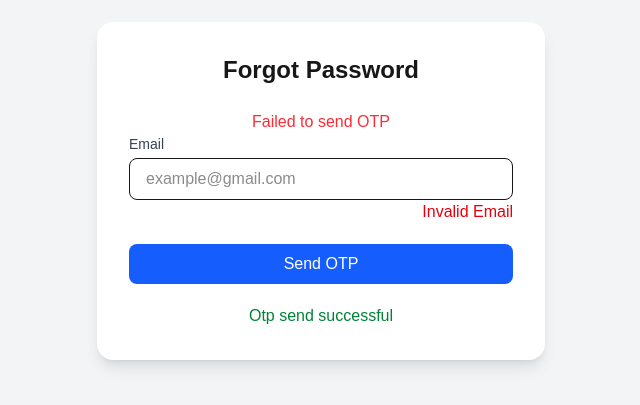
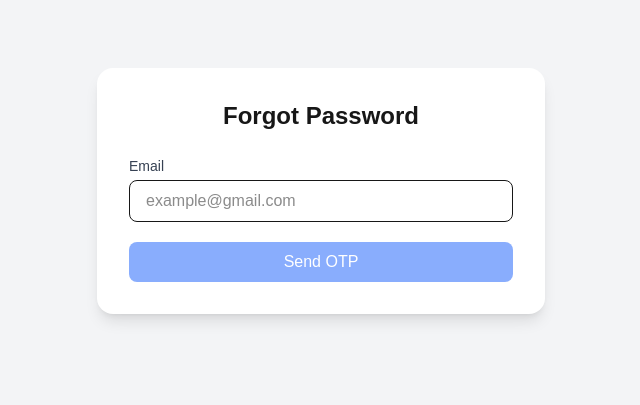
Before and after one commit to indranildigitalaptech/auth_templates, a Next.js app: page /forgot-password in a window 1280 px wide. Shown: the part 209-614 px from the top of the page, without its empty margins (319-959 px from the left). Built offline with nearby package versions, Linux system fonts and the light colour scheme.

Commit message:
update forgot password page

```diff
--- a/src/app/(auth)/forgot-password/_components/ForgotPassword.tsx
+++ b/src/app/(auth)/forgot-password/_components/ForgotPassword.tsx
@@ -1,14 +1,43 @@
 "use client";
 
-import React from "react";
+import { useForm } from "react-hook-form";
+import { yupResolver } from "@hookform/resolvers/yup";
+import * as yup from "yup";
+import { useState } from "react";
+
+const schema = yup.object().shape({
+  email: yup
+    .string()
+    .email("Invalid email format")
+    .required("Email is required"),
+});
 
 const ForgotPassword = () => {
+  const [isSubmited, setIsSubmited] = useState(false);
+
+  const {
+    register,
+    handleSubmit,
+    formState: { errors, isValid },
+  } = useForm({
+    resolver: yupResolver(schema),
+    mode: "onChange",
+  });
+
+  const onSubmit = (data: { email: string }) => {
+    console.log("Sending OTP to:", data.email);
+    setIsSubmited(true);
+  };
+
   return (
     <div className="min-h-screen flex items-center justify-center bg-gray-100 px-4">
       <div className="w-full max-w-md bg-white p-8 rounded-2xl shadow-lg">
         <h1 className="text-2xl font-bold text-center mb-6">Forgot Password</h1>
-        <p className="text-center text-red-500">Failed to send OTP</p>
-        <form className="space-y-5">
+
+        {/* Success message (placeholder) */}
+        {isSubmited && <p className="text-green-700 text-center">Otp sent successfully</p>}
+
+        <form className="space-y-5" onSubmit={handleSubmit(onSubmit)} noValidate>
           {/* Email Field */}
           <div>
             <label htmlFor="email" className="block text-sm font-medium text-gray-700 mb-1">
@@ -16,22 +45,25 @@ const ForgotPassword = () => {
             </label>
             <input
               type="email"
-              name="email"
+              {...register("email")}
               placeholder="example@gmail.com"
-              required
               className="w-full px-4 py-2 border rounded-lg focus:outline-none focus:ring-2 focus:ring-blue-500"
             />
-            <p className="text-right text-red-600">Invalid Email</p>
+            {errors.email && (
+              <p className="text-right text-red-600 text-sm">
+                {errors.email.message}
+              </p>
+            )}
           </div>
 
           {/* Submit Button */}
           <button
             type="submit"
-            className="w-full bg-blue-600 text-white py-2 rounded-lg hover:bg-blue-700 transition duration-200"
+            disabled={!isValid}
+            className="w-full bg-blue-600 text-white py-2 rounded-lg hover:bg-blue-700 transition duration-200 cursor-pointer disabled:opacity-50 disabled:cursor-not-allowed"
           >
             Send OTP
           </button>
-          <p className="text-green-700 text-center">Otp send successful</p>
         </form>
       </div>
     </div>
```
